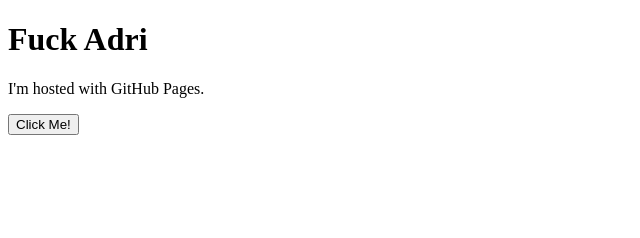
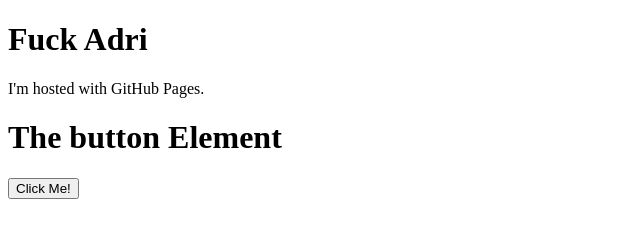
Before and after one commit to JoeCardozo/joecardozo.github.io, a plain HTML site: page index.html in a window 1280 px wide. Shown: the whole page, without its empty margins (0-640 px from the left). Drawn offline with Linux system fonts and the light colour scheme.

Commit message:
Button Update

```diff
--- a/index.html
+++ b/index.html
@@ -3,6 +3,8 @@
 <body>
 <h1>Fuck Adri</h1>
 <p>I'm hosted with GitHub Pages.</p>
-<button type="button">Click Me!</button>
+<h1>The button Element</h1>
+
+<button type="button" onclick="alert('Hello world!')">Click Me!</button>
 </body>
 </html>
```
